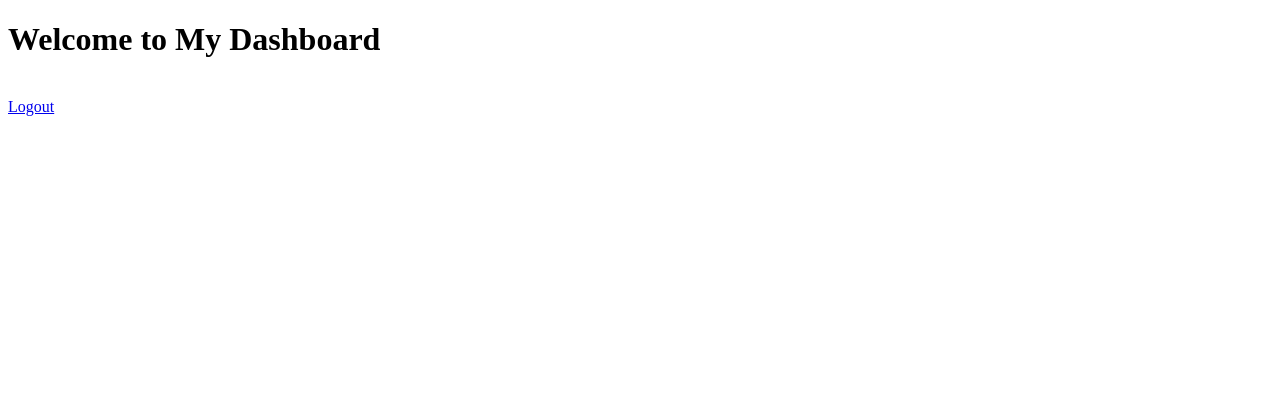
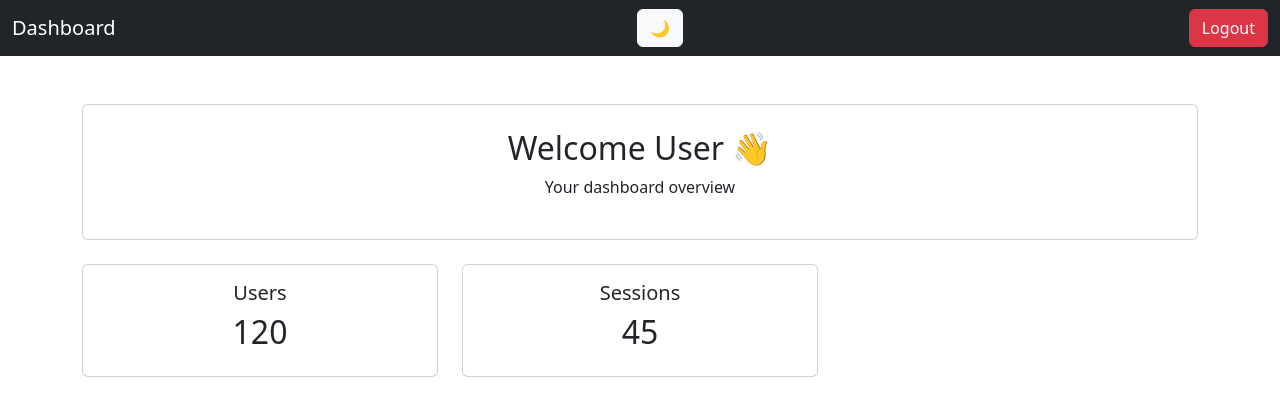
Before and after one commit to Saniha139/html-authentication-poc, a plain HTML site: page dashboard.html in a window 1280 px wide. Drawn offline with nearby package versions, Linux system fonts and the light colour scheme.

Commit message:
Updated dashboard layout with Bootstrap and new features
Added Bootstrap for styling and enhanced layout with a navigation bar and cards displaying user statistics.

```diff
--- a/dashboard.html
+++ b/dashboard.html
@@ -2,15 +2,54 @@
 <html>
 <head>
 <title>Dashboard</title>
+
+<link href="https://cdn.jsdelivr.net/npm/bootstrap@5.3.0/dist/css/bootstrap.min.css" rel="stylesheet">
+<link rel="stylesheet" href="styles.css">
+
 </head>
 
 <body>
 
-<h1>Welcome to My Dashboard</h1>
+<nav class="navbar navbar-dark bg-dark">
+<div class="container-fluid">
+<span class="navbar-brand">Dashboard</span>
+<button class="btn btn-light" onclick="toggleDarkMode()">🌙</button>
+<button class="btn btn-danger">Logout</button>
+</div>
+</nav>
 
-<br>
+<div class="container mt-5">
 
-<a href="login.html">Logout</a>
+<div class="card p-4 text-center">
+<h2>Welcome User 👋</h2>
+<p>Your dashboard overview</p>
+</div>
+
+<div class="row mt-4">
+
+<div class="col-md-4">
+<div class="card p-3 text-center">
+<h5>Users</h5>
+<h2>120</h2>
+</div>
+</div>
+
+<div class="col-md-4">
+<div class="card p-3 text-center">
+<h5>Sessions</h5>
+<h2>45</h2>
+</div>
+</div>
+
+</div>
+
+</div>
+
+<script>
+function toggleDarkMode(){
+  document.body.classList.toggle("dark-mode");
+}
+</script>
 
 </body>
 </html>
```
